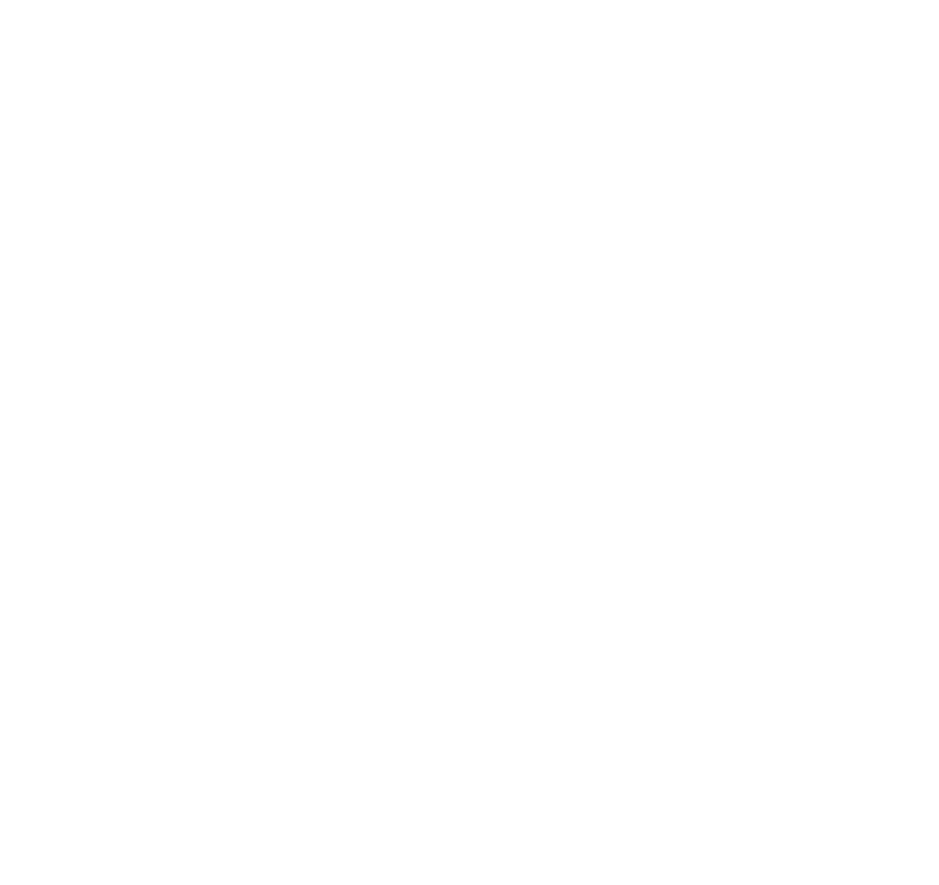
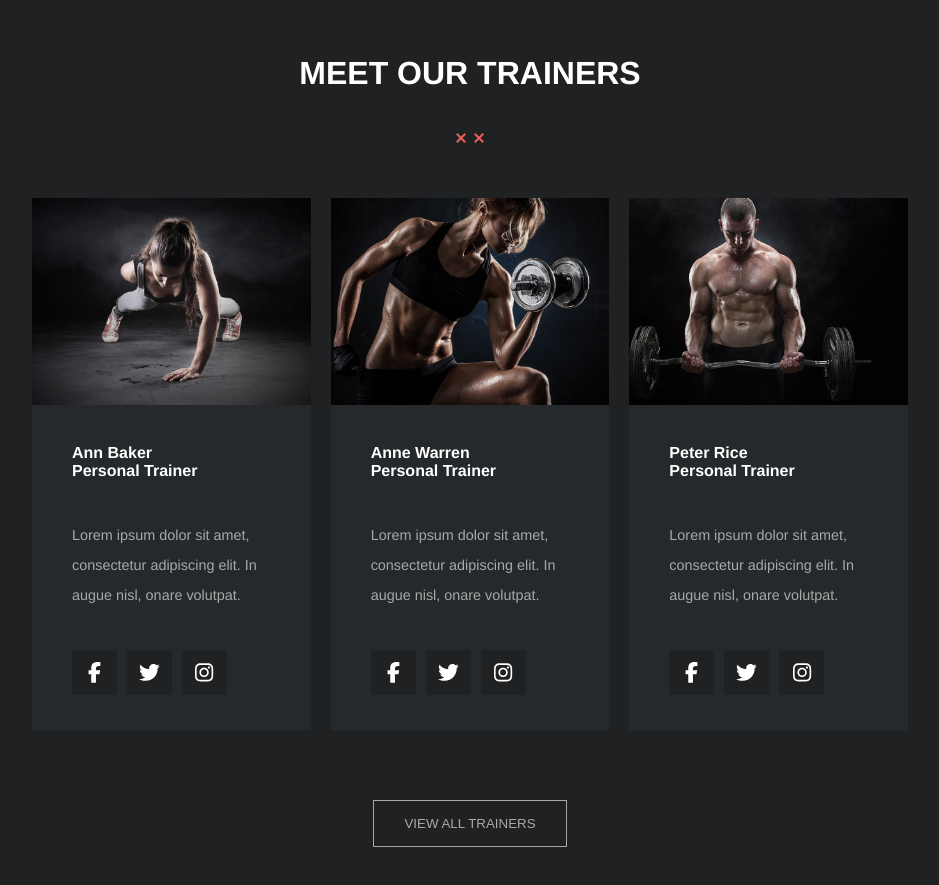
Before and after one commit to lollobianco/proj-html-vuejs, a Vue app: page / in a window 1280 px wide. Shown: the part 4420-5305 px from the top of the page, without its empty margins (170-1109 px from the left). Before the commit the page ends 4375 px from the top, so only its background shows below. Built offline with nearby package versions, Linux system fonts and the light colour scheme.

Commit message:
Completata sezione meet our trainers

```diff
--- a/src/components/MainSection.vue
+++ b/src/components/MainSection.vue
@@ -108,6 +108,28 @@
 
       </div>
 
+      <!-- Meet out trainers -->
+
+      <div class="bg-dark2">
+
+         <div class="meet-us-container">
+
+            <h1>MEET OUR TRAINERS</h1>
+
+            <img src="../assets/divider-xx-red.png" alt="xx divider">
+
+            <div class="cards-container">
+
+               <TrainersComp v-for="(element, index) in trainers" :key="index" :trainerObj="element" />
+
+            </div>
+
+            <button class="trainers-button">VIEW ALL TRAINERS</button>
+
+         </div>
+
+      </div>
+
    </div>
 </template>
 
@@ -115,6 +137,7 @@
 import TrialCard from './TrialCard'
 import PeopleCard from './PeopleCard'
 import ImageComponent from './ImageComponent.vue'
+import TrainersComp from './TrainersComp.vue'
 
    export default {
       name: 'MainSection',
@@ -122,7 +145,8 @@
       components:{
          TrialCard,
          PeopleCard,
-         ImageComponent
+         ImageComponent,
+         TrainersComp
       },
 
       data(){
@@ -176,11 +200,33 @@
                {
                   url: 'home-image6.jpg'
                },
+            ],
+
+            trainers: [
+               {
+                  image: 'trainer1.jpg',
+                  name: 'Ann Baker',
+                  role: 'Personal Trainer',
+                  description: 'Lorem ipsum dolor sit amet, consectetur adipiscing elit. In augue nisl, onare volutpat.'
+               },
+               {
+                  image: 'trainer3.jpg',
+                  name: 'Anne Warren',
+                  role: 'Personal Trainer',
+                  description: 'Lorem ipsum dolor sit amet, consectetur adipiscing elit. In augue nisl, onare volutpat.'
+               },
+               {
+                  image: 'trainer4.jpg',
+                  name: 'Peter Rice',
+                  role: 'Personal Trainer',
+                  description: 'Lorem ipsum dolor sit amet, consectetur adipiscing elit. In augue nisl, onare volutpat.'
+               },
             ]
 
          }
 
       },
+
       methods:{
          send(){
 
@@ -294,6 +340,22 @@
    }
 }
 
+.meet-us-container{
+   text-align: center;
+   width: 70%;
+   margin: 0 auto;
+   padding: 100px 0;
+
+   h1{
+      color: white;
+   }
+
+   img{
+      margin: 40px;
+   }
+
+}
+
 .free-training-img{
    width: 100%;
 }
@@ -394,4 +456,25 @@
    justify-content: center;
 }
 
+
+.cards-container{
+   display: flex;
+   justify-content: center;
+}
+
+.trainers-button{
+   padding: 15px 30px;
+   margin-top: 60px;
+   background-color: rgba(0, 0, 0, 0);
+   color: #A8A8A7;
+   border: 1px solid #A8A8A7;
+   cursor: pointer;
+   transition: 0.5s;
+}
+
+.trainers-button:hover{
+   background-color: #F4635B;
+   color: black;
+   border-color: black;
+}
 </style>
--- /dev/null
+++ b/src/components/TrainersComp.vue
@@ -0,0 +1,99 @@
+<template>
+
+   <div class="trainerCardContainer">
+
+      <div class="trainerCard">
+
+         <img :src="`./img/${trainerObj.image}`" alt="">
+
+         <div class="text">
+
+            <div class="nameRole">{{trainerObj.name}}</div>
+
+            <div class="nameRole">{{trainerObj.role}}</div>
+
+            <div class="description">{{trainerObj.description}}</div>
+
+            <div class="social-container">
+
+               <div class="logo-container"><font-awesome-icon icon="fa-brands fa-facebook-f" /></div>
+               <div class="logo-container"><font-awesome-icon icon="fa-brands fa-twitter" /></div>
+               <div class="logo-container"><font-awesome-icon icon="fa-brands fa-instagram" /></div>
+
+            </div>
+
+         </div>
+
+      </div>
+
+   </div>
+
+</template>
+
+<script>
+   export default {
+      name: 'TrainersComp',
+
+      props:{
+         trainerObj: Object
+      }
+
+   }
+</script>
+
+<style lang="scss" scoped>
+
+.text{
+   text-align: left;
+   color: white;
+   padding: 35px 40px;
+}
+
+.nameRole{
+   font-weight: bold;
+   font-size: 1rem;
+}
+
+.description{
+   margin-top: 40px;
+   line-height: 30px;
+   font-size: 0.9rem;
+   color: #A8A8A8;
+}
+
+.trainerCardContainer{
+   width: calc(100%/3);
+   padding: 10px;
+}
+
+.trainerCard{
+   background-color: #25292B;;
+}
+
+img{
+   width: 100%;
+}
+
+.social-container{
+   display: flex;
+   margin-top: 40px;
+}
+
+.logo-container{
+   font-size: 1.3rem;
+   width: 45px;
+   height: 45px;
+   display: flex;
+   align-items: center;
+   justify-content: center;
+   margin-right: 10px;
+   background-color: #1F2123;
+   border-radius: 3px;
+   cursor: pointer;
+   transition: 300ms;
+}
+
+.logo-container:hover{
+   color: #F4635B;
+}
+</style>
--- a/src/main.js
+++ b/src/main.js
@@ -21,7 +21,9 @@
 
 import { faSkyatlas } from '@fortawesome/free-brands-svg-icons'
 
-library.add(faUserSecret, faBicycleSolid, faStarRegular, faStarHalfStroke, faLinkSlashSolid, faSkyatlas, faHeartPulseSolid)
+import {faFacebookF, faTwitter, faInstagram} from '@fortawesome/free-brands-svg-icons'
+
+library.add(faUserSecret, faBicycleSolid, faStarRegular, faStarHalfStroke, faLinkSlashSolid, faSkyatlas, faHeartPulseSolid, faFacebookF, faTwitter, faInstagram)
 
 Vue.component('font-awesome-icon', FontAwesomeIcon)
 
```
